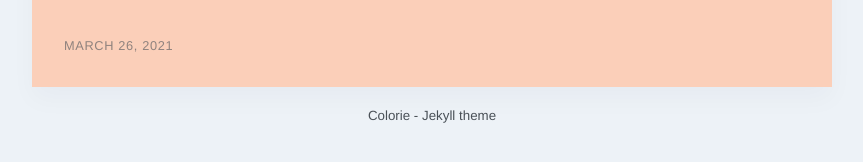
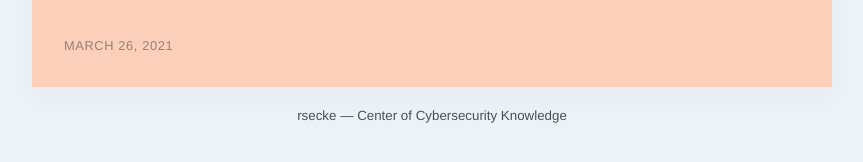
Before and after one commit to rsecke/rsecke.github.io, a Jekyll site: the page built from index.html, in a window 1280 px wide. Shown: the part 305-467 px from the top of the page, without its empty margins (208-1071 px from the left). Built offline with Jekyll 4.4.1, drawn with Linux system fonts in a browser that asks for light colours; some web fonts are replaced.

Commit message:
Update footer.html

```diff
--- a/_includes/footer.html
+++ b/_includes/footer.html
@@ -1,5 +1,5 @@
 <footer class="footer" role="contentinfo">
     <small>
-Colorie - Jekyll theme
+rsecke — Center of Cybersecurity Knowledge
     </small>
    </footer>
```
